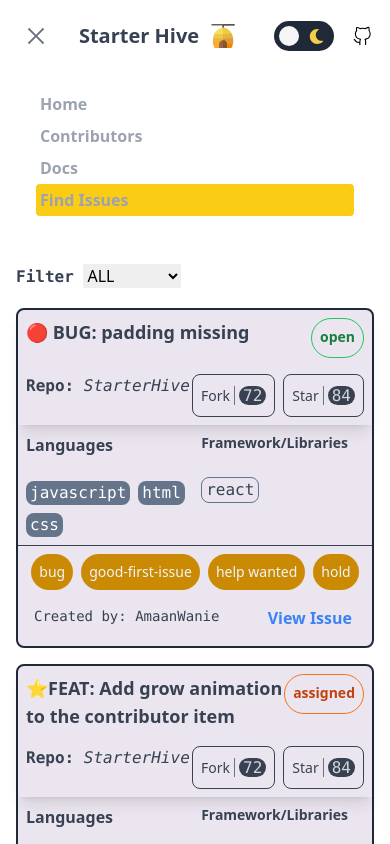
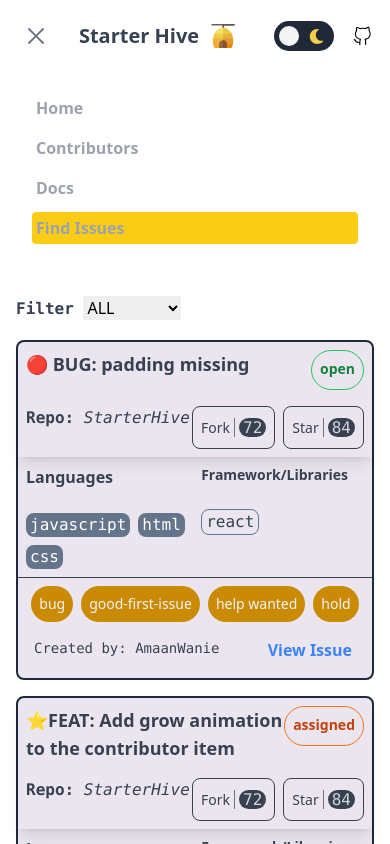
Before and after one commit to ArslanYM/StarterHive, a React (Vite) app in the folder web/: page /issues in a window 390 px wide. Both pictures are taken after a click on the button "Toggle menu". Shown: the top 844 px of the page. Built offline with nearby package versions, Linux system fonts and the light colour scheme.

Commit message:
added margin in navbar links

```diff
--- a/web/src/layouts/Header.jsx
+++ b/web/src/layouts/Header.jsx
@@ -116,7 +116,7 @@
                   key={el.path}
                   to={el.path}
                   onClick={() => closeDrawer()}
-                  className={`block px-1 mx-1 py-1 md:px-3  rounded hover:${
+                  className={`block px-1 my-1 md:mx-1 py-1 md:px-3 rounded hover:${
                     theme.text_Color
                   } cursor-pointer font-bold ${
                     path === el.path && `${theme.navBar_LinkColor}  `
```
